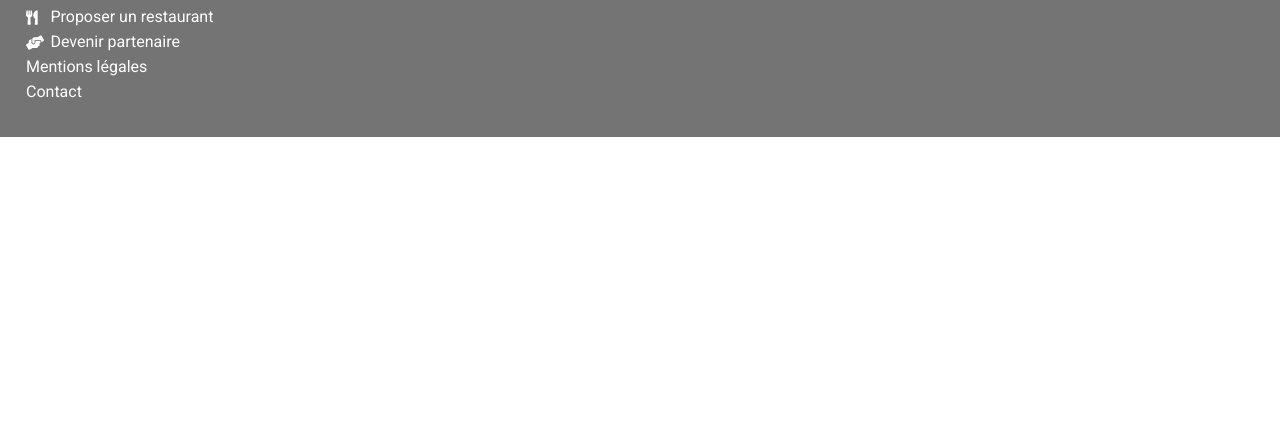
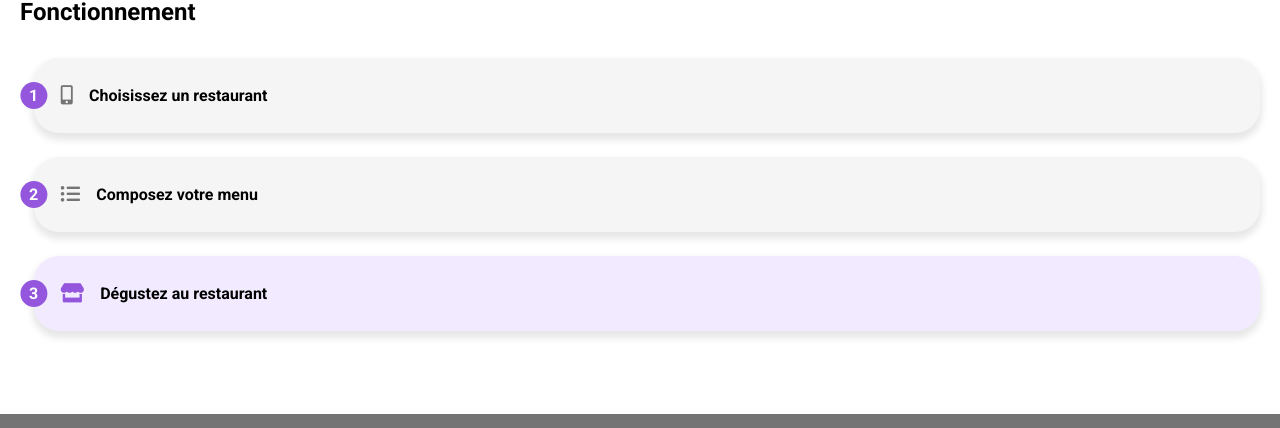
Before and after one commit to alexandre-jung/AlexandreJung_3_28082021, a website: page src/index.html in a window 1280 px wide. Shown: the part 410-838 px from the top of the page. Before the commit the page ends 800 px from the top, so only its background shows below. Drawn offline with nearby package versions, Linux system fonts and the light colour scheme; files that its build step writes are made by us from their sources; a web font is replaced by a local one.

Commit message:
:sparkles: feat: add 'help cards'

```diff
--- a/src/index.html
+++ b/src/index.html
@@ -59,6 +59,15 @@
         <button class="btn btn-primary">Explorer nos restaurants</button>
     </div>
 
+    <section>
+        <h2>Fonctionnement</h2>
+        <ol class="help-list">
+            <li class="help-list-item"><i class='icon mobile'></i>Choisissez un restaurant</li>
+            <li class="help-list-item"><i class='icon list'></i>Composez votre menu</li>
+            <li class="help-list-item active"><i class='icon store'></i>Dégustez au restaurant</li>
+        </ol>
+    </section>
+
     <footer>
         <h4>ohmyfood</h4>
         <nav>
--- a/src/scss/_base.scss
+++ b/src/scss/_base.scss
@@ -14,9 +14,13 @@ h1, h4 {
     font-weight: normal;
 }
 
-ul {
+h2 {
+    margin: 0;
+}
+
+ul, ol {
     list-style-type: none;
-    padding-left: 0;
+    padding: 0;
 }
 
 header {
@@ -86,6 +90,13 @@ header {
     }
 }
 
+section {
+    padding: 55px 20px;
+    h2 {
+        margin-bottom: 20px;
+    }
+}
+
 footer {
     background-color: $gray-medium;
     color: white;
--- /dev/null
+++ b/src/scss/_mixins.scss
@@ -0,0 +1,16 @@
+@use 'variables' as *;
+
+@mixin shadow($color: $gray-light) {
+    box-shadow: 0 5px 7px 2px $color;
+}
+
+.shadow {
+    @include shadow($color: rgb(180, 180, 180));
+}
+
+.shadow-hover {
+    transition: box-shadow 200ms ease-in-out;
+    &:hover {
+        box-shadow: 0 15px 7px 2px rgb(180, 180, 180);
+    }
+}
--- /dev/null
+++ b/src/scss/components/_help-list.scss
@@ -0,0 +1,42 @@
+@use '../variables' as *;
+@use '../mixins' as *;
+
+.help-list {
+    counter-reset: count;
+    display: flex;
+    flex-flow: column nowrap;
+    .help-list-item {
+        counter-increment: count;
+        margin: 12px 0 12px 0.85em;
+        padding-right: 30px;
+        background-color: $gray-lighter;
+        font-weight: bold;
+        height: 75px;
+        line-height: 75px;
+        border-radius: 25px;
+        @include shadow;
+        &::before {
+            content: counter(count);
+            display: inline-block;
+            width: 1.7em;
+            height: 1.7em;
+            border-radius: 1.7em;
+            line-height: 1.7em;
+            text-align: center;
+            color: white;
+            background-color: $color-primary;
+            transform: translateX(-0.85em);
+        }
+        &.active {
+            background-color: $color-primary-light;
+            .icon {
+                color: $color-primary;
+            }
+        }
+        .icon {
+            color: $gray-medium;
+            margin-right: 0.85em;
+            font-size: 1.2em;
+        }
+    }
+}
--- a/src/scss/main.scss
+++ b/src/scss/main.scss
@@ -1,3 +1,4 @@
 @use 'base';
 @use 'components/icons';
 @use 'components/button';
+@use 'components/help-list';
```
